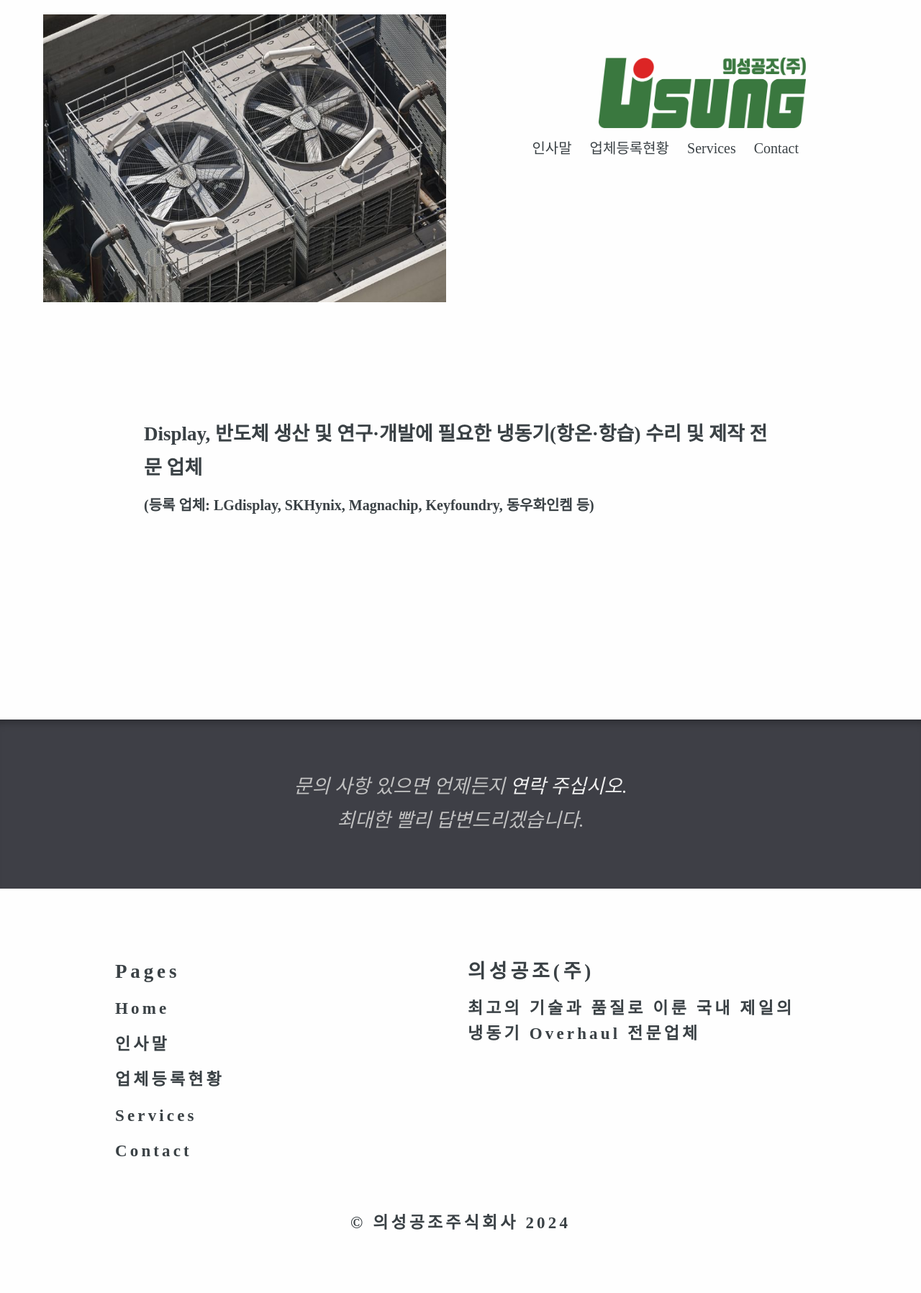
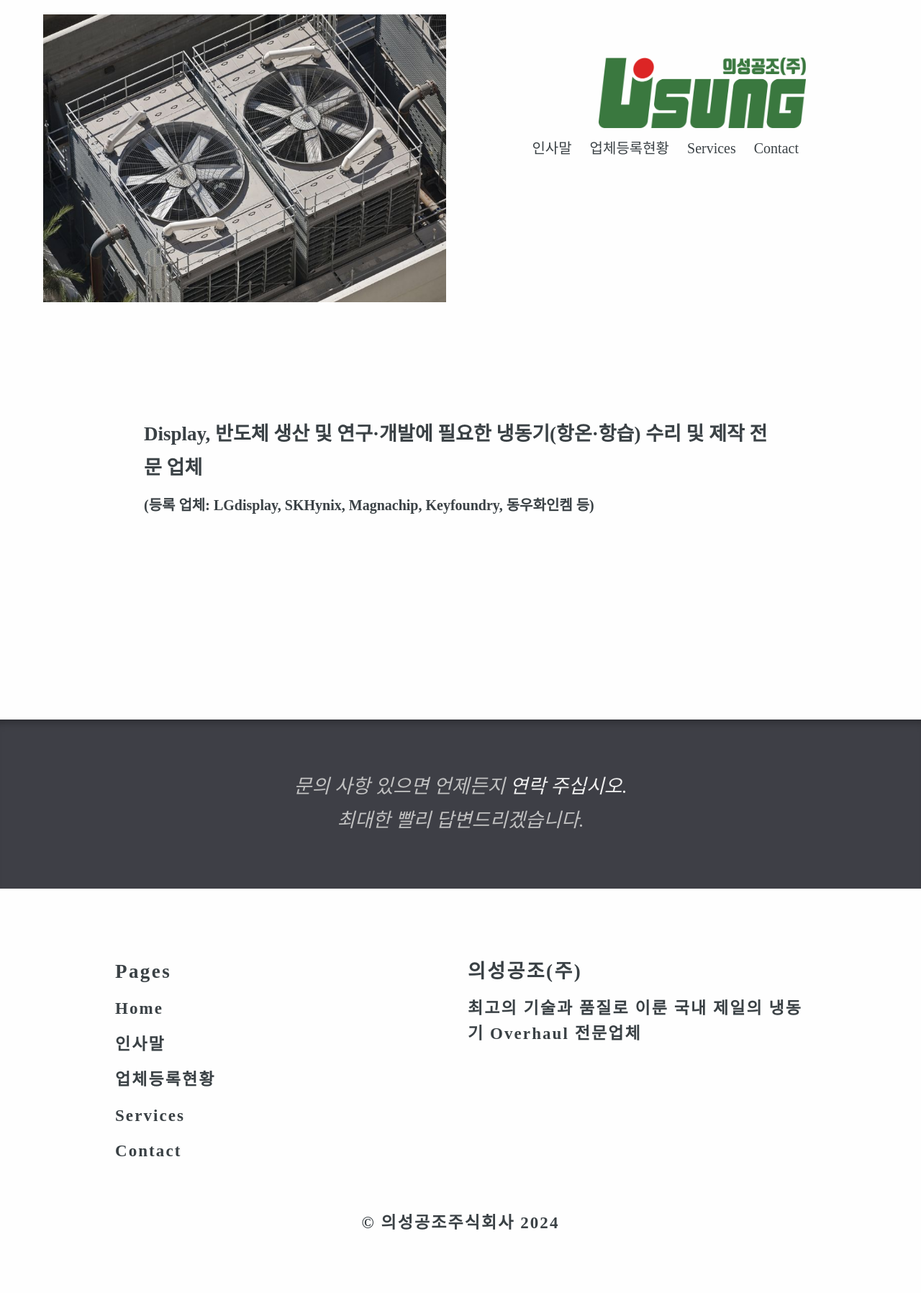
Before and after one commit to sangjoon6099/sangjoon6099.github.io, a Jekyll site: the page built from index.html, in a window 1280 px wide. Shown: the whole page at 72% size. Built offline with Jekyll 4.4.1, drawn with Linux system fonts in a browser that asks for light colours; some web fonts are replaced; the list of posts is cut into pages by our own code.

Commit message:
Update _typography.scss

```diff
--- a/_sass/_typography.scss
+++ b/_sass/_typography.scss
@@ -40,7 +40,7 @@ h4,
 h5,
 h6 {
 	margin: 0;
-	letter-spacing: 0.18em;
+	letter-spacing: 0.09em;
 	line-height: 1.5;
 
 	&:not(:first-child) {
```
